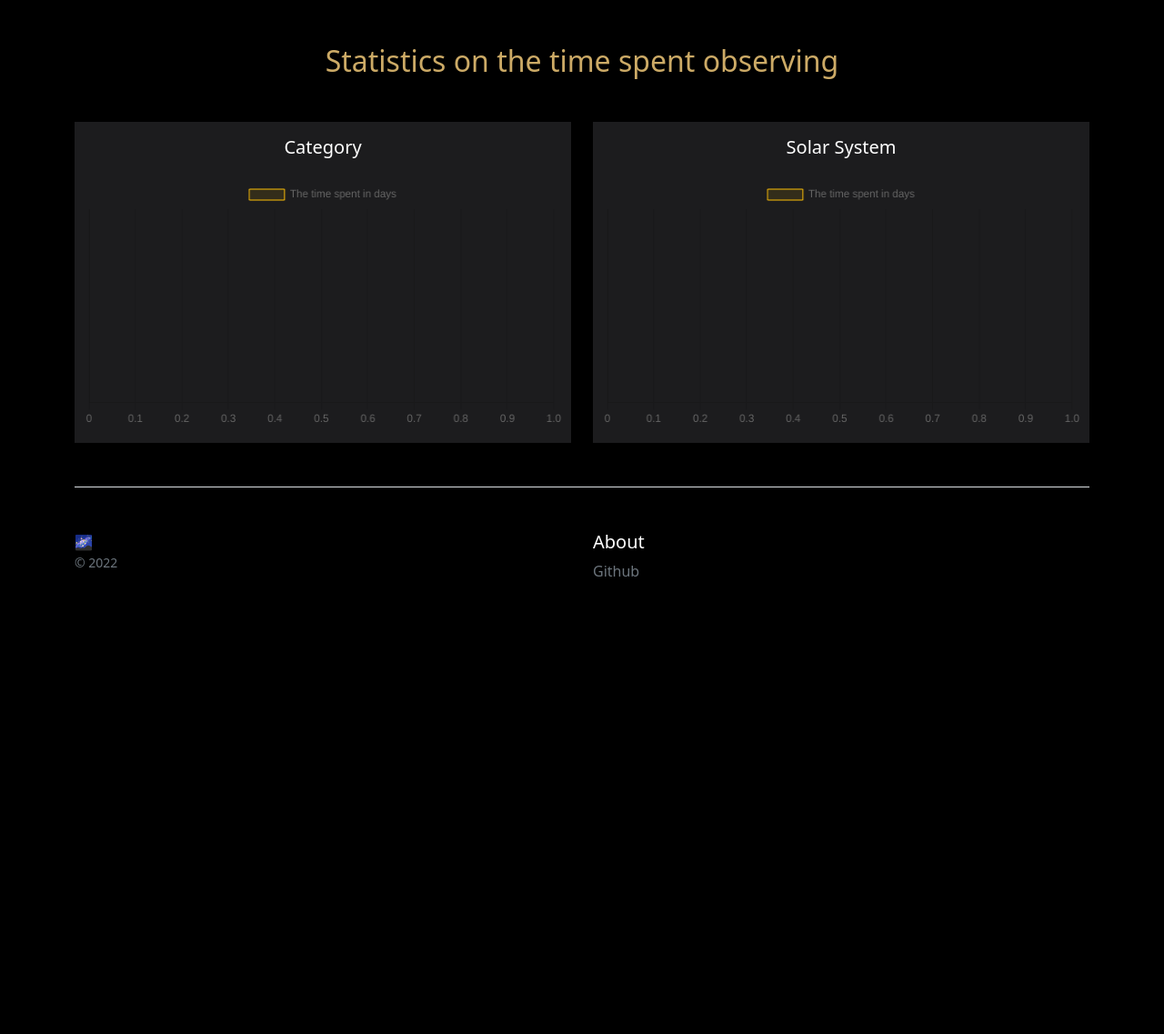
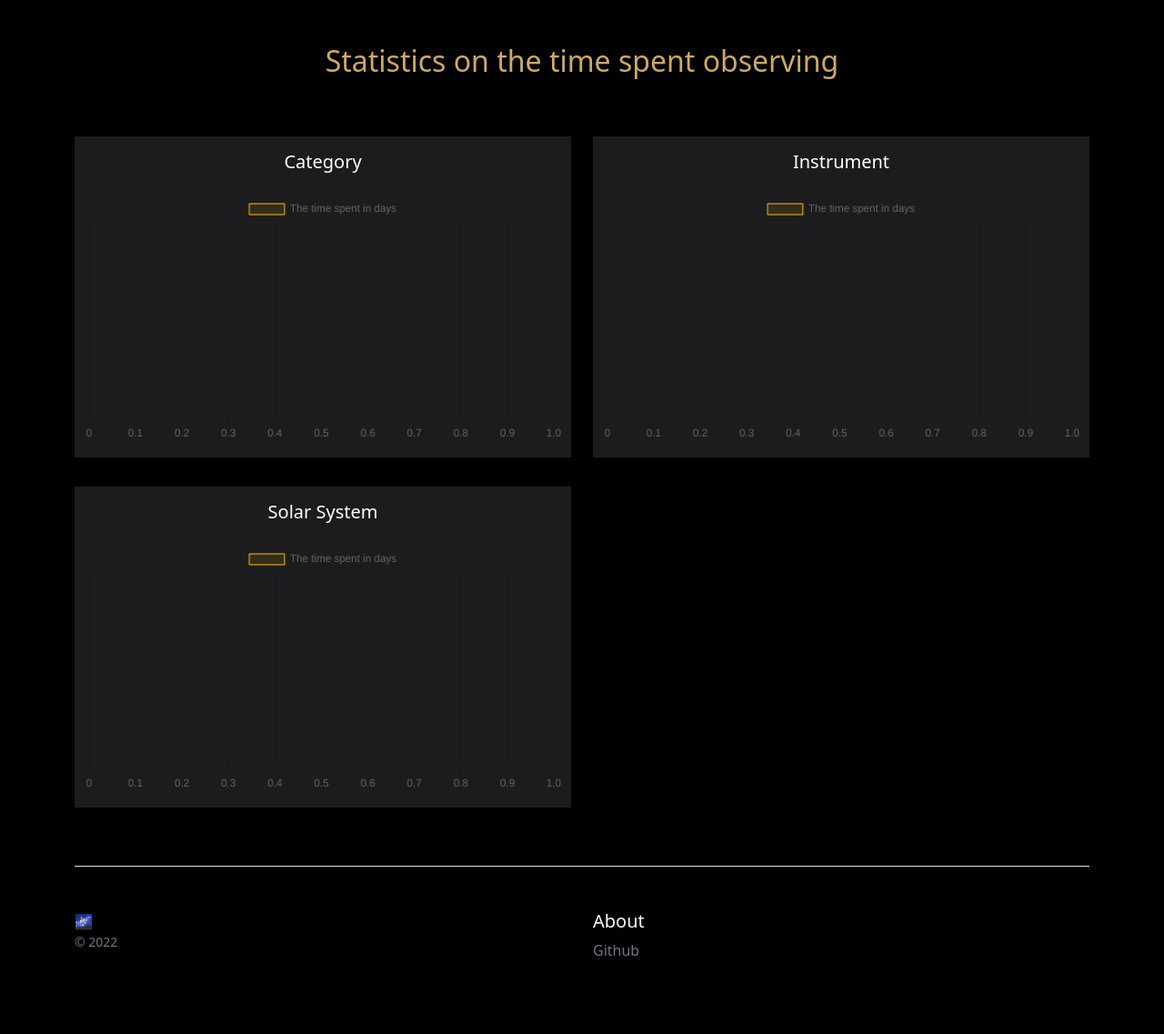
Before and after one commit to marketulinek/webbinspace, a Django app: page /statistics/ in a window 1280 px wide. Shown: the part 72-1209 px from the top of the page at 91% size. Before the commit the page ends 706 px from the top, so only its background shows below. Run offline with Django 4.2, Linux system fonts and the light colour scheme; data that the repository does not hold is empty.

Commit message:
Added chart for showing the time spent by each instrument.

```diff
--- a/templates/statistics.html
+++ b/templates/statistics.html
@@ -15,13 +15,19 @@
   <h2 class="my-5 text-center">Statistics on the time spent observing</h2>
 
   <div class="row row-cols-1 row-cols-lg-2">
-    <div class="col">
+    <div class="col my-3">
       <div class="chart-card py-3">
         <h5 class="mb-4 text-center">Category</h5>
         <canvas id="chart-category" class="px-2"></canvas>
       </div>
     </div>
-    <div class="col">
+    <div class="col my-3">
+      <div class="chart-card py-3">
+        <h5 class="mb-4 text-center">Instrument</h5>
+        <canvas id="chart-instrument" class="px-2"></canvas>
+      </div>
+    </div>
+    <div class="col my-3">
       <div class="chart-card py-3">
         <h5 class="mb-4 text-center">Solar System</h5>
         <canvas id="chart-solar-system" class="px-2"></canvas>
@@ -35,11 +41,26 @@
   <script>
     $(document).ready(function() {
       loadChart(categoryDurationChart, '{% url 'chart_category_duration' %}');
+      loadChart(instrumentDurationChart, '{% url 'chart_instrument_duration' %}');
       loadChart(solarSystemDurationChart, '{% url 'chart_solarsystem_duration' %}');
     });
 
     var categoryDurationCtx = document.getElementById('chart-category');
     var categoryDurationChart = new Chart(categoryDurationCtx, {
+      type: 'bar',
+      options: {
+        indexAxis: 'y',
+        responsive: true,
+        plugins: {
+          tooltip: {
+            displayColors: false
+          }
+        }
+      }
+    });
+
+    var instrumentDurationCtx = document.getElementById('chart-instrument');
+    var instrumentDurationChart = new Chart(instrumentDurationCtx, {
       type: 'bar',
       options: {
         indexAxis: 'y',
--- a/webb/urls.py
+++ b/webb/urls.py
@@ -10,5 +10,6 @@ urlpatterns = [
 
     # Charts for statistics
     path('chart/category-duration/', views.category_duration_chart, name='chart_category_duration'),
+    path('chart/instrument-duration/', views.instrument_duration_chart, name='chart_instrument_duration'),
     path('chart/solarsystem-duration/', views.solarsystem_duration_chart, name='chart_solarsystem_duration'),
 ]
--- a/webb/views.py
+++ b/webb/views.py
@@ -66,7 +66,6 @@ def category_duration_chart(request):
         )
 
     return JsonResponse({
-        'title': 'Category',
         'data': {
           'labels': labels,
           'datasets': [{
@@ -76,6 +75,39 @@ def category_duration_chart(request):
             'backgroundColor': 'rgba(255, 193, 7, 0.1)',
             'borderColor': 'rgba(255, 193, 7, 1)'
           }]
+        },
+        'tooltips': tooltips
+    })
+
+
+def instrument_duration_chart(request):
+    instruments = Visit.objects.filter(
+        instrument__isnull=False
+    ).values('instrument').annotate(total_duration=Sum('duration'))
+
+    labels = []
+    tooltips = []
+    durations = []
+
+    instrument_dict = dict((key, value) for key, value in Visit.INSTRUMENT_CHOICES)
+
+    for instrument in instruments:
+        labels.append(instrument_dict[instrument['instrument']])
+        tooltips.append(str(naturaltime(instrument['total_duration'])))
+        durations.append(
+            convert_duration_to_days(instrument['total_duration'])
+        )
+
+    return JsonResponse({
+        'data': {
+            'labels': labels,
+            'datasets': [{
+                'label': 'The time spent in days',
+                'data': durations,
+                'borderWidth': 1,
+                'backgroundColor': 'rgba(255, 193, 7, 0.1)',
+                'borderColor': 'rgba(255, 193, 7, 1)'
+            }]
         },
         'tooltips': tooltips
     })
@@ -98,7 +130,6 @@ def solarsystem_duration_chart(request):
         )
 
     return JsonResponse({
-        'title': 'Category',
         'data': {
           'labels': labels,
           'datasets': [{
```
